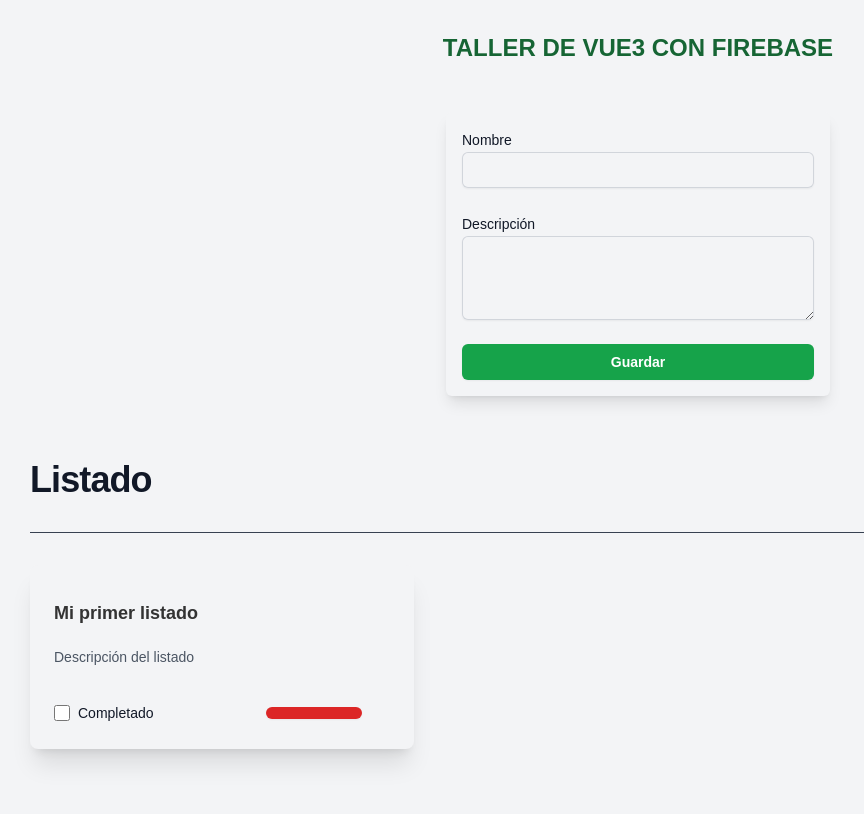
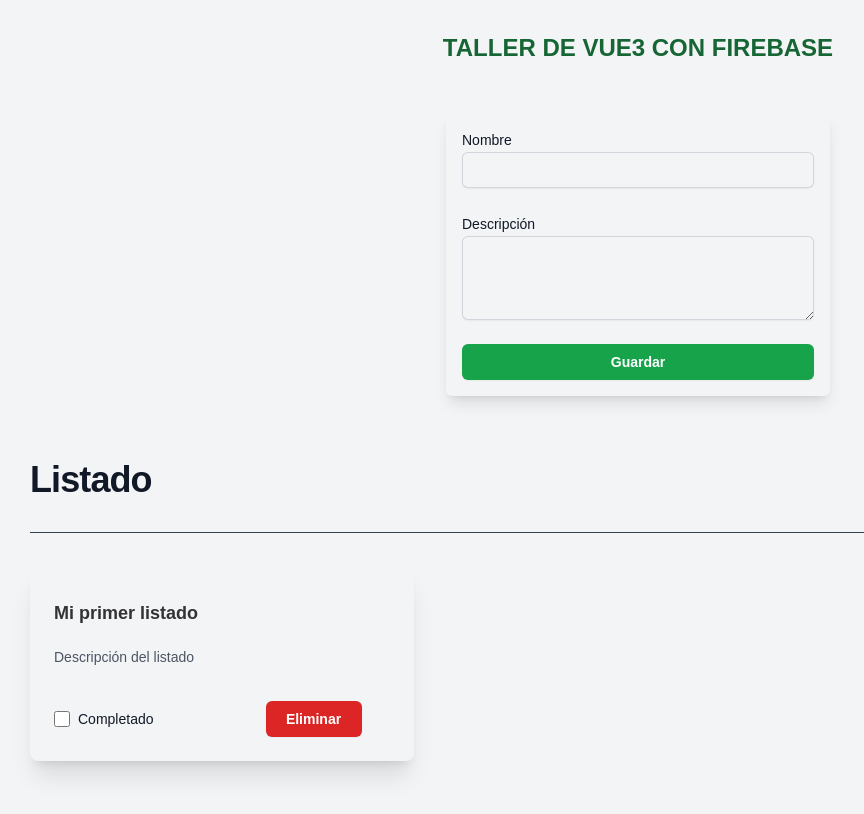
Before and after one commit to danielnr25/vue3-taller, a Vue app: page / in a window 1280 px wide. Shown: the top 814 px of the page, without its empty margins (2-866 px from the left). Built offline with nearby package versions, Linux system fonts and the light colour scheme.

Commit message:
feat:initial

```diff
--- a/package.json
+++ b/package.json
@@ -9,6 +9,7 @@
     "preview": "vite preview"
   },
   "dependencies": {
+    "firebase": "^10.12.2",
     "vue": "^3.4.21"
   },
   "devDependencies": {
--- a/src/App.vue
+++ b/src/App.vue
@@ -1,6 +1,7 @@
 <script setup>
 import {ref} from 'vue'
-
+import { db } from './firebase'
+import { collection, getDocs, onSnapshot, addDoc,deleteDoc,doc,updateDoc,query,orderBy,limit } from "firebase/firestore";
 const todos = ref([]);
 
 
@@ -10,8 +11,8 @@
    completado: false
 });
 
-const addTodo = () =>{
-   console.log(newTodo.value);
+const addTodo = async () =>{
+
 }
 
 
@@ -85,6 +86,7 @@
                         type="submit"
                         class="flex justify-center w-24 rounded-md bg-red-600 px-3 py-1.5 text-sm font-semibold leading-6 text-white shadow-sm hover:bg-red-500 focus-visible:outline focus-visible:outline-2 focus-visible:outline-offset-2 focus-visible:outline-indigo-600"
                      >
+                     Eliminar
                      </button>
                   </div>
                </article>
--- a/src/firebase/index.js
+++ b/src/firebase/index.js
@@ -1,5 +1,6 @@
 
 import { initializeApp } from "firebase/app";
+import { getFirestore } from "firebase/firestore";
 
 const firebaseConfig = {
   apiKey: "AIzaSyB3-AgQjuEV7cgCkrtLV4utNPOLlGjOHW4",
```
Also changed, not shown: 1 other file (tests, documents, lock files or other folders).
